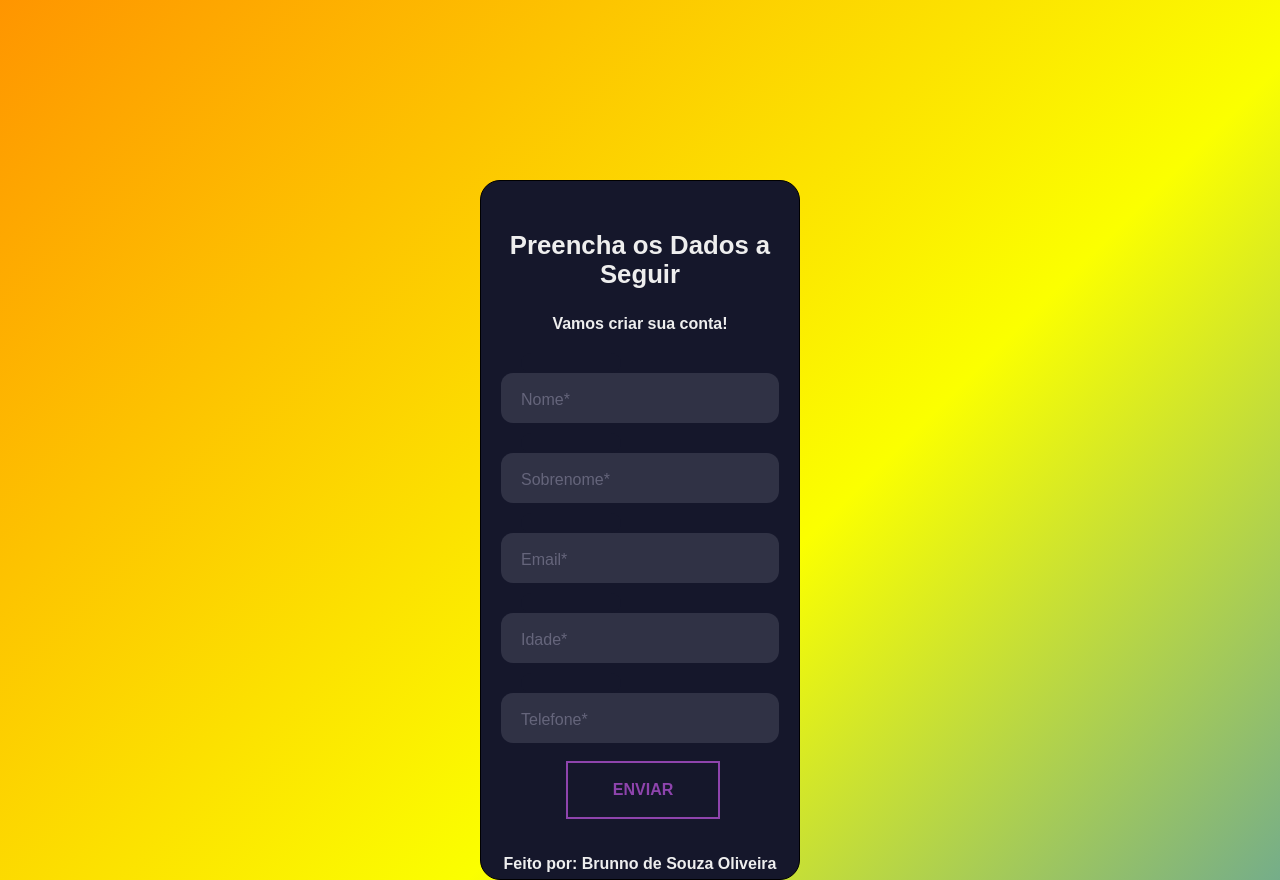
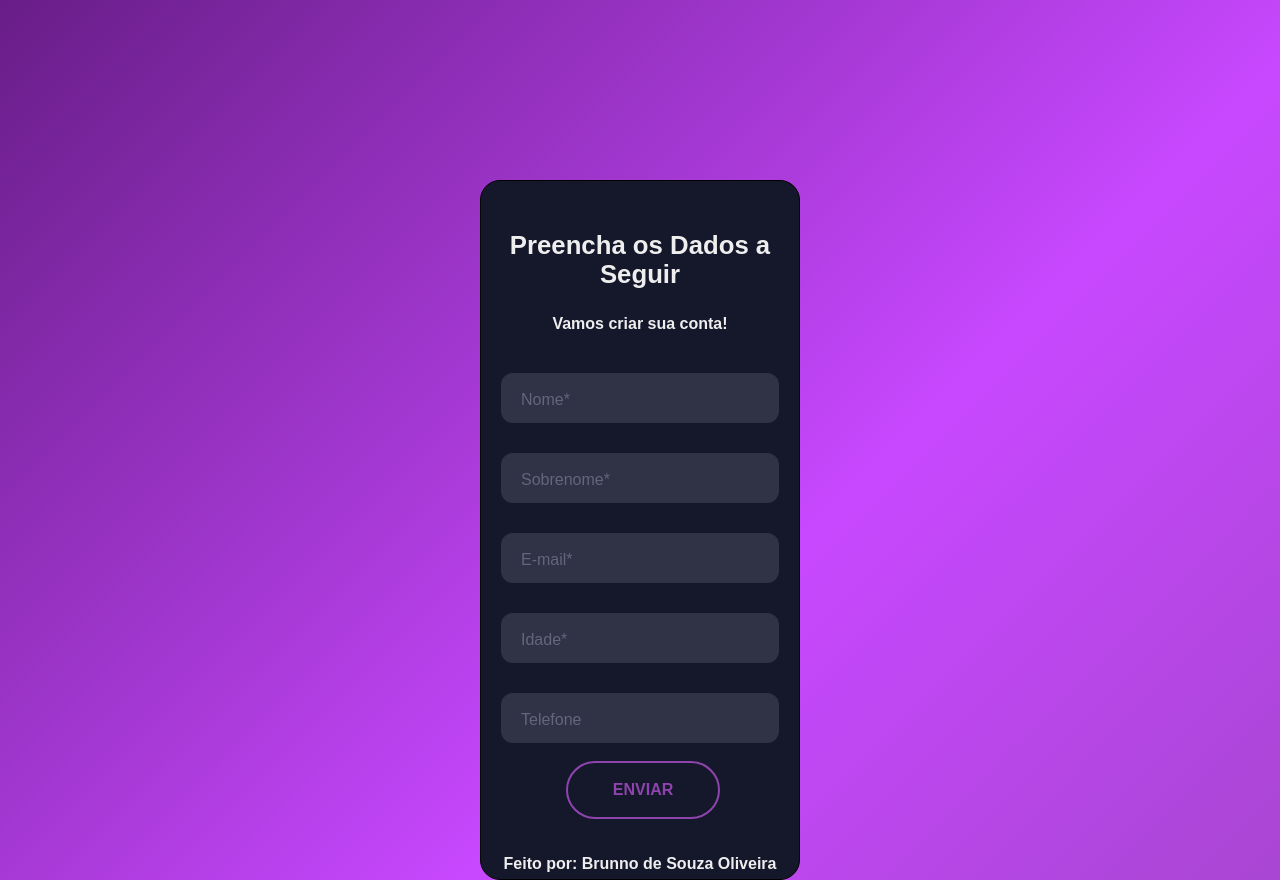
Before and after one commit to BrunnoSouzaOliveira/html-use-framework, a plain HTML site: page interface.html in a window 1280 px wide. Shown: the top 880 px of the page. Drawn offline with nearby package versions, Linux system fonts and the light colour scheme.

Commit message:
Atualizações do trabalho de interface

```diff
--- a/app.js
+++ b/app.js
@@ -154,10 +154,6 @@ function submitDataOfUserTrabalho(){
                 errorMsg = 'O campo de email está ausente, favor preencher'
                 errorWidth = '415px'
             }
-            if(response.missingAttribute === 'telefone'){
-                errorMsg = 'O campo de telefone está ausente, favor preencher'
-                errorWidth = '415px'
-            }
 
             $("#error-record-msg").css('display','block')
             $("#content-error-record-msg").html(errorMsg)
--- a/interface.html
+++ b/interface.html
@@ -27,17 +27,17 @@
                     <div class="input-container ic2">
                       <input id="email" class="input" type="text" placeholder=" " />
                       <div class="cut cut-short"></div>
-                      <label for="email" class="placeholder">Email*</label>
+                      <label for="email" class="placeholder">E-mail*</label>
                     </div>
                     <div class="input-container ic2">
-                      <input id="idade" class="input" type="text" placeholder=" " />
+                      <input id="idade" class="input" onclick="type='date'" placeholder=" " />
                       <div class="cut cut-short"></div>
                       <label for="idade" class="placeholder">Idade*</label>
                     </div>
                     <div class="input-container ic2">
                       <input id="telefone" class="input" type="text" placeholder=" " />
                       <div class="cut cut-short"></div>
-                      <label for="telefone" class="placeholder">Telefone*</label>
+                      <label for="telefone" class="placeholder">Telefone</label>
                     </div>
                     <br>
                     <button class="btn fifth" type="button" onclick="submitDataOfUserTrabalho()">Enviar</button>
--- a/style2.css
+++ b/style2.css
@@ -6,7 +6,7 @@ body{
     margin-top: 180px;
         font-family: Arial, Helvetica, sans-serif;
         margin-top: 180px;
-        background: linear-gradient(-45deg, #0267ff, #fbff00, #ff8800, #ff0000);
+        background: linear-gradient(-45deg, #8e44ad, #c848ff, #5c1879, #d096e9);
         background-size: 200% 200%;
         animation: gradient 15s ease infinite;
         height: 100vh;
@@ -179,7 +179,7 @@ form{
   }
 .fifth {
     border-color: #8e44ad;
-    border-radius: 0;
+    border-radius: 35px;
     color: #8e44ad;
     position: relative;
     overflow: hidden;
```
